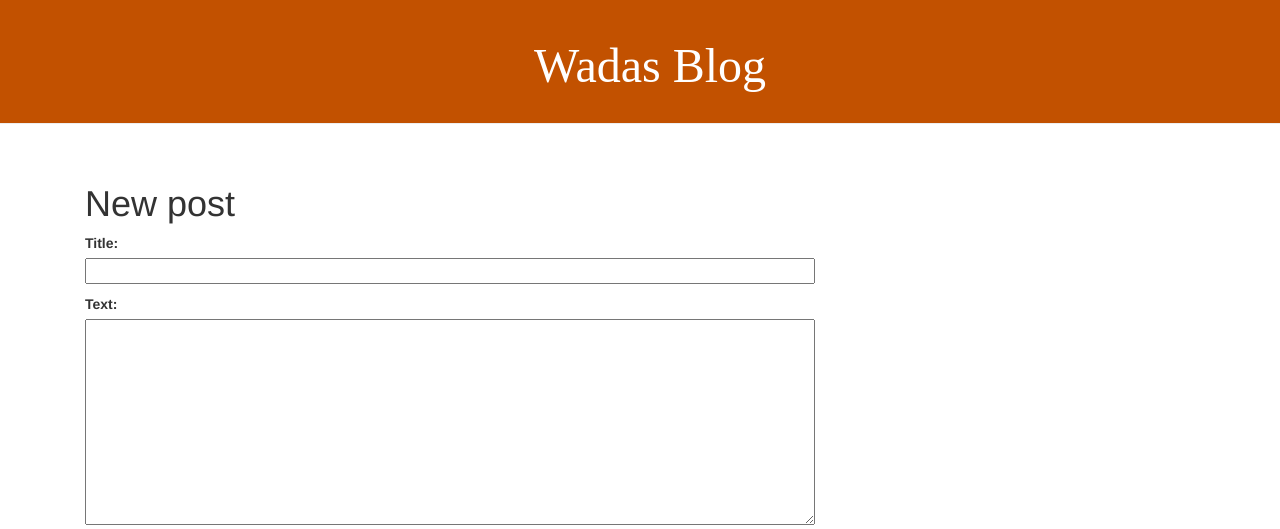
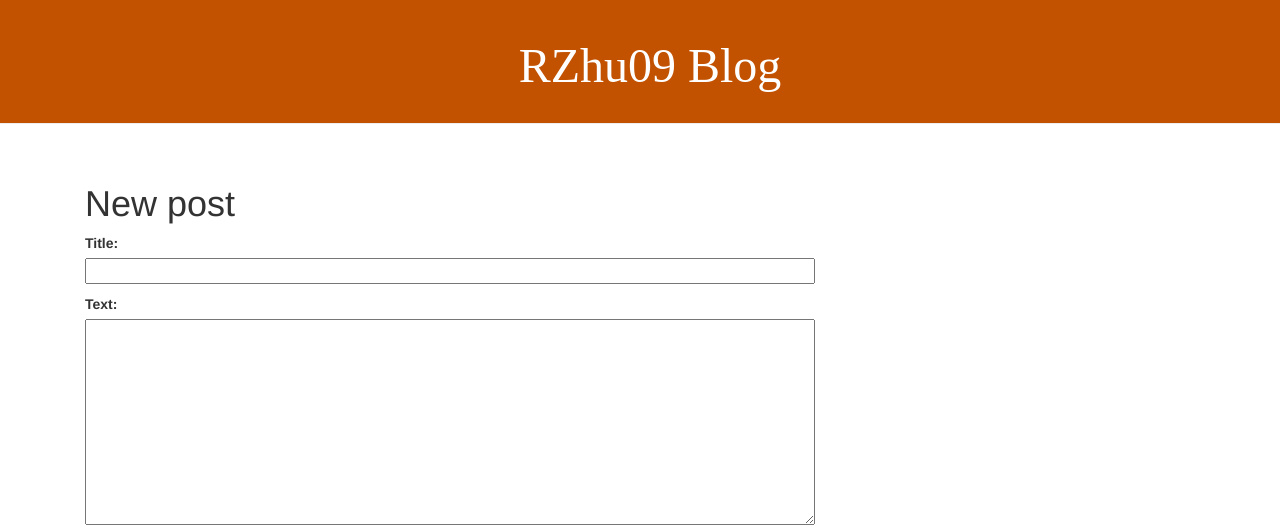
Before and after one commit to rzhu09/Blog, a Django app: page /post/new/ in a window 1280 px wide. Shown: the top 529 px of the page. Run offline with Django 3.2, Linux system fonts and the light colour scheme; some libraries are stand-ins or nearby versions.

Commit message:
Added CRUD and updated name.

```diff
--- a/blog/templates/blog/base.html
+++ b/blog/templates/blog/base.html
@@ -3,7 +3,7 @@
 <html>
 <head>
     <link href="//fonts.googleapis.com/css?family=Lobster&subset=latin,latin-ext" rel="stylesheet" type="text/css">
-    <title>WadaWada's Blog</title>
+    <title>RZhu09's Blog</title>
     <link rel="stylesheet" href="https://cdn.jsdelivr.net/npm/bootstrap@4.5.3/dist/css/bootstrap.min.css" integrity="sha384-TX8t27EcRE3e/ihU7zmQxVncDAy5uIKz4rEkgIXeMed4M0jlfIDPvg6uqKI2xXr2" crossorigin="anonymous">
     <link rel="stylesheet" href="//maxcdn.bootstrapcdn.com/bootstrap/3.2.0/css/bootstrap.min.css">
     <link rel="stylesheet" href="//maxcdn.bootstrapcdn.com/bootstrap/3.2.0/css/bootstrap-theme.min.css">
@@ -15,7 +15,7 @@
         {% if user.is_authenticated %}
         <a href="{% url 'post_new' %}" class="top-menu"><span class="glyphicon glyphicon-plus"></span></a>
         {% endif %}
-        <h1><a href="/">Wadas Blog</a></h1>
+        <h1><a href="/">RZhu09 Blog</a></h1>
     </div>
     <div class="content container">
         <div class="row">
```
